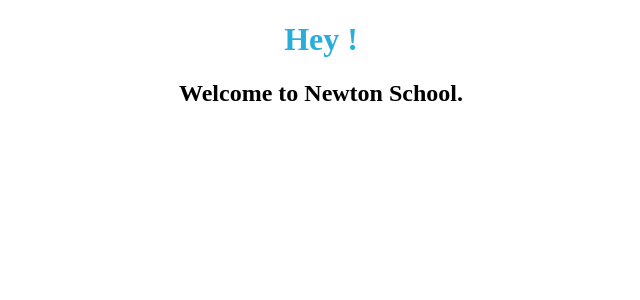
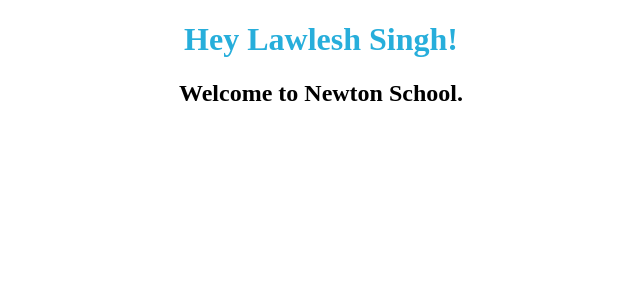
Before and after one commit to Lawlesh2022/Greetings-with-Props---React-Basics-Going-through-the-file-structure-analyzin---453y3nbjfmml, a React app: page / in a window 1280 px wide. Shown: the top 300 px of the page, without its empty margins (319-959 px from the left). Built offline with nearby package versions, Linux system fonts and the light colour scheme.

Commit message:
Fix name prop

```diff
--- a/src/components/App.js
+++ b/src/components/App.js
@@ -5,7 +5,7 @@
 const App = () => {
   return (
     <div>
-    <Welcome name="Hey !"/>
+    <Welcome name="Lawlesh Singh"/>
     </div>
   )
 }
--- a/src/components/Welcome.js
+++ b/src/components/Welcome.js
@@ -2,7 +2,7 @@
 const Welcome = (prop)=>{
   return(
     <div>
-        <h1>{prop.name}</h1>
+        <h1>Hey {prop.name}!</h1>
         <h2>Welcome to Newton School.</h2>
     </div>
   )
```
